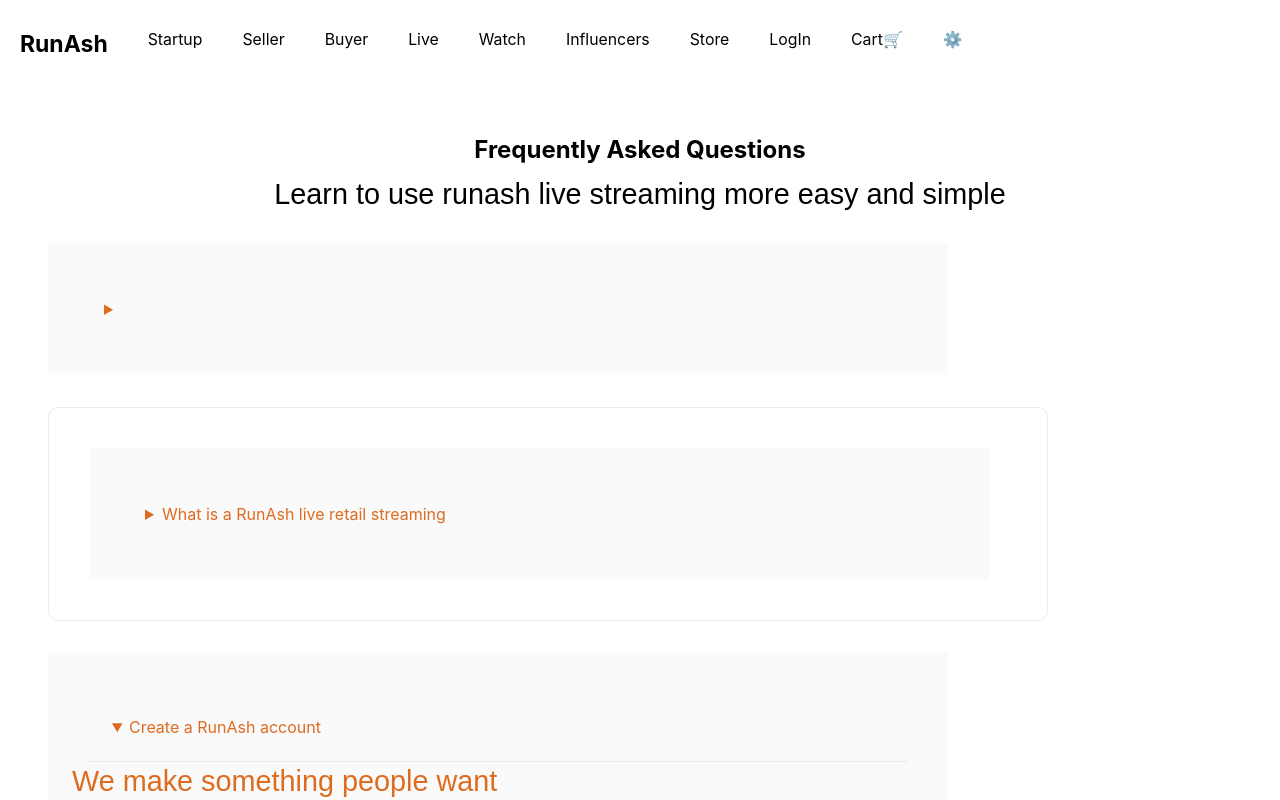
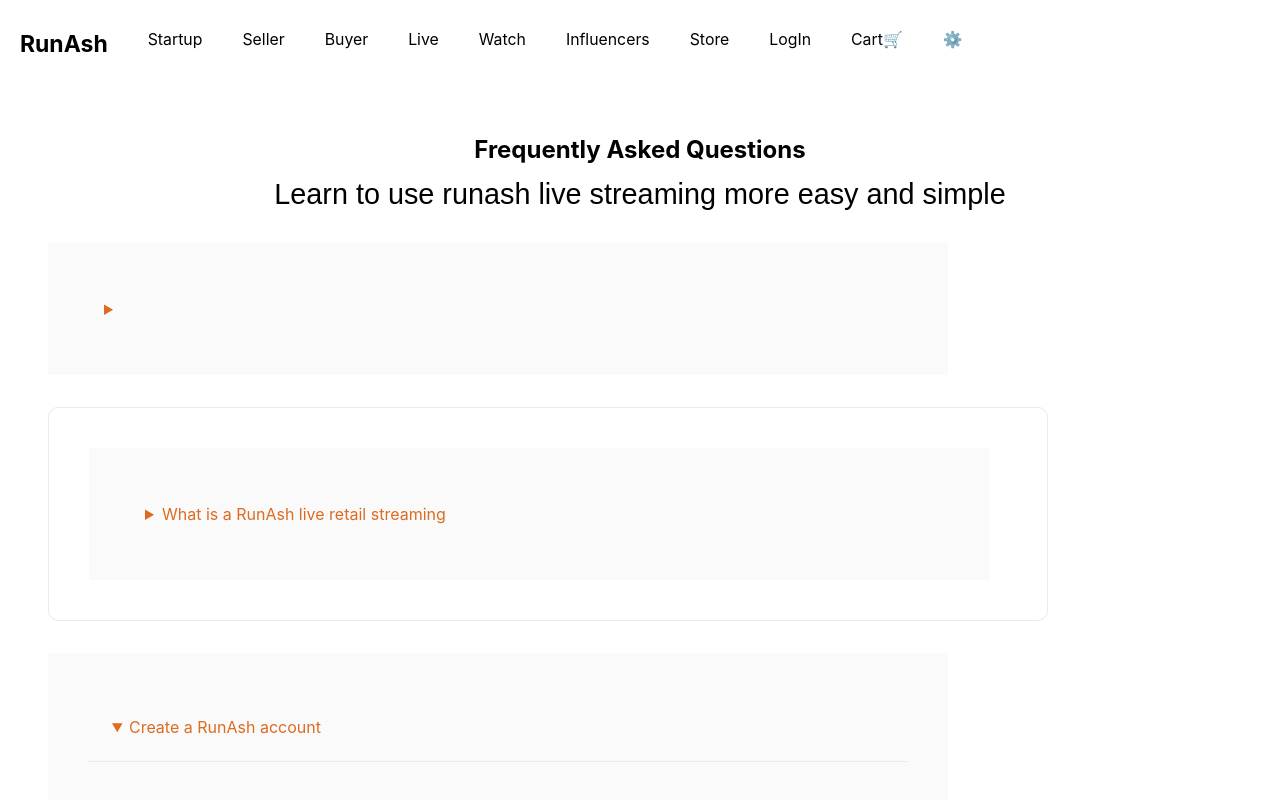
Before and after one commit to rammurmu/next, a Next.js app: page /faq in a window 1280 px wide. Both pictures are taken after a click on the heading "Create a RunAsh account". Shown: the top 800 px of the page. Built offline with nearby package versions, Linux system fonts and the light colour scheme.

Commit message:
Update faq.js

```diff
--- a/pages/faq.js
+++ b/pages/faq.js
@@ -29,7 +29,7 @@ export default function Faq() {
 
          <details>
             <summary>Create a RunAsh account </summary>
-                     <p>We make something people want</p>
+                     <p className={styles.description}>We make something people want</p>
          </details>
 
          <details>
```
